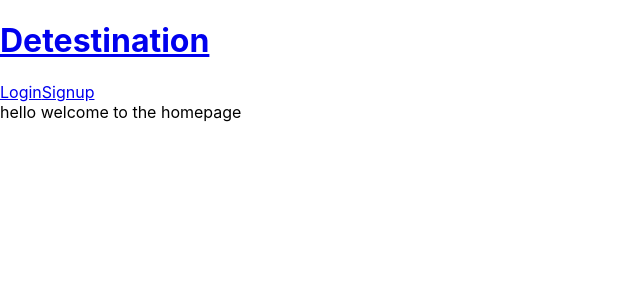
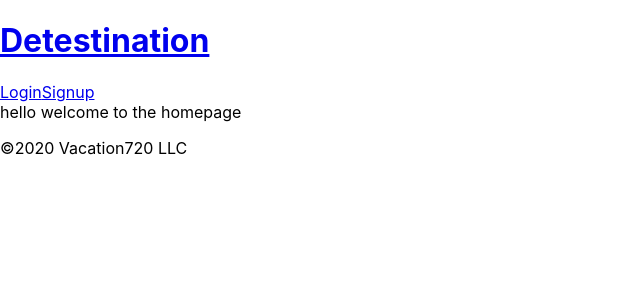
Before and after one commit to Vacation720/worst-vacation-fe, a React (Create React App) app: page / in a window 1280 px wide. Shown: the top 300 px of the page, without its empty margins (0-640 px from the left). Built offline with nearby package versions, Linux system fonts and the light colour scheme.

Commit message:
adds footer

```diff
--- a/src/App.js
+++ b/src/App.js
@@ -9,6 +9,7 @@ import SignIn from './Auth/SignIn.js';
 import Signup from './Auth/Signup.js';
 import Home from './Home/Home.js';
 import Header from './Header';
+import Footer from './Footer';
 
 class App extends React.Component {
   state = {
@@ -49,6 +50,7 @@ class App extends React.Component {
                         render={(routerProps) => <Signup handleToken={this.handleToken} token={this.state.token} {...routerProps} />}
                     />
                 </Switch>
+                <Footer />
             </Router>
         </body>
     )
--- a/src/Footer.js
+++ b/src/Footer.js
@@ -0,0 +1,13 @@
+import React from 'react';
+
+class Footer extends React.Component {
+    render() {
+        return (
+            <footer>
+                <p>&#169;2020 Vacation720 LLC</p>
+            </footer>
+        );
+    }
+}
+
+export default Footer;
```
